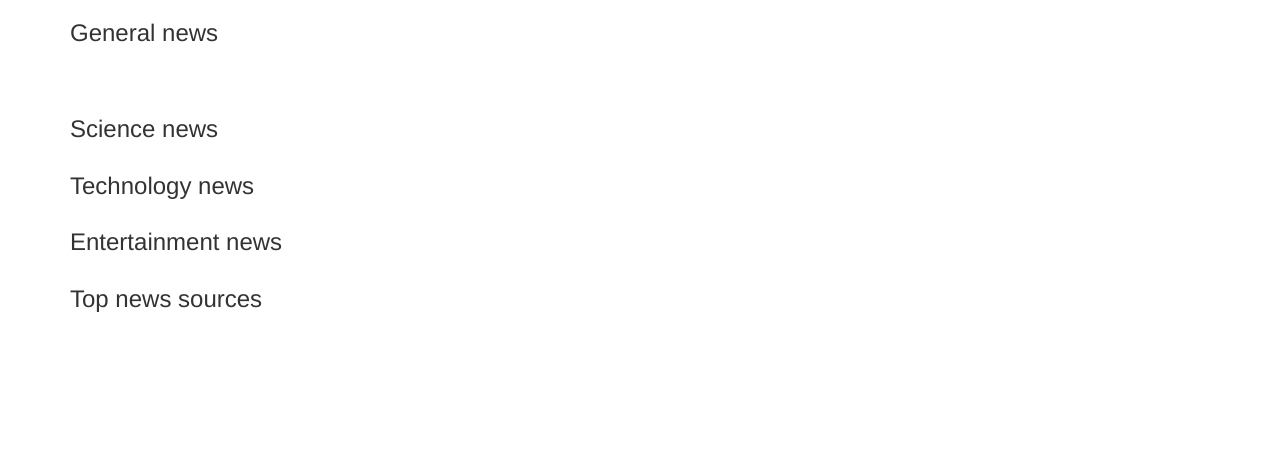
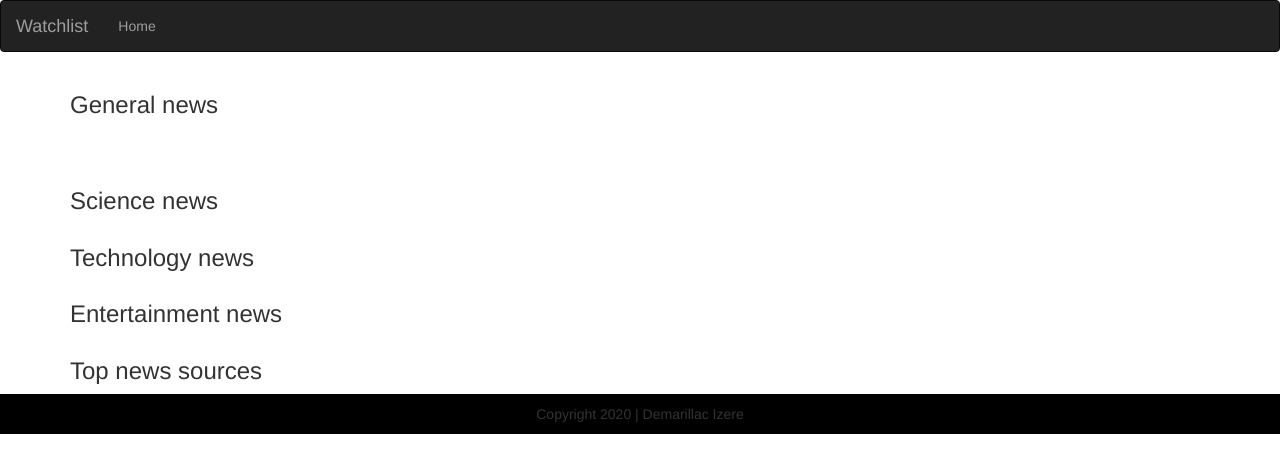
Before and after one commit to demarillacizere/news-app, a Python web app: template app/templates/index.html in a window 1280 px wide. Shown: the top 473 px of the page. Run offline with Jinja, Linux system fonts and the light colour scheme; the template is opened without the code that fills it, so the values that code supplies are empty; some libraries are stand-ins or nearby versions.

Commit message:
added a nav bar

```diff
--- a/app/__init__.py
+++ b/app/__init__.py
@@ -1,7 +1,8 @@
 from flask import Flask
 from .config import DevConfig
 from flask_bootstrap import Bootstrap
-
+from app import views
+from app import errors
 # Initializing application
 app = Flask(__name__,instance_relative_config = True)
 
--- a/app/static/index.css
+++ b/app/static/index.css
@@ -4,3 +4,8 @@ h3{
 .row{
     grid-row-gap: 5px;
 }
+footer{
+    background-color:black;
+    text-align: center;
+    padding:10px;
+}
--- a/app/templates/base.html
+++ b/app/templates/base.html
@@ -1 +1,5 @@
 {% extends 'bootstrap/base.html'%}
+<!-- Navbar block  -->
+{% block navbar %}
+    {% include 'navbar.html' %}
+{% endblock %}
--- /dev/null
+++ b/app/templates/fourOwfour.html
@@ -0,0 +1,6 @@
+{% extends 'base.html'%}
+
+{% block content %}
+    <h1>Sorry, we can't find that page</h1><br>
+    Check the url and try again !
+{% endblock %}
--- a/app/templates/index.html
+++ b/app/templates/index.html
@@ -35,5 +35,6 @@
         {{ macro.displaySourceList(sources)}}
     </div>
 </div>
+<footer>Copyright 2020 | Demarillac Izere</footer>
 
 {% endblock%}
--- /dev/null
+++ b/app/templates/navbar.html
@@ -0,0 +1,18 @@
+<div class="navbar navbar-inverse" role="navigation">
+    <div class="container-fluid">
+        <div class="navbar-header">
+            <button type="button" class="navbar-toggle" data-toggle="collapse" data-target=".navbar-collapse">
+              <span class="sr-only">Toggle navigation</span>
+              <span class="icon-bar"></span>
+              <span class="icon-bar"></span>
+              <span class="icon-bar"></span>
+            </button>
+            <a class="navbar-brand" href="/"> Watchlist </a>
+        </div>
+        <div class="navbar-collapse collapse">
+            <ul class="nav navbar-nav">
+                <li><a href="/">Home</a></li>
+        </div>
+
+    </div>
+</div>
--- a/app/templates/source.html
+++ b/app/templates/source.html
@@ -1,5 +1,10 @@
 {% extends 'base.html'%}
 {% import 'macros.html' as macro%}
+
+{% block styles%}
+    {{ super() }}
+    <link rel="stylesheet" href="{{url_for('static',filename='css/index.css')}}">
+{% endblock %}
 
 {% block content %}
 <div class="container">
```
Also changed, not shown: app/errors.py (+9 -0 lines).
